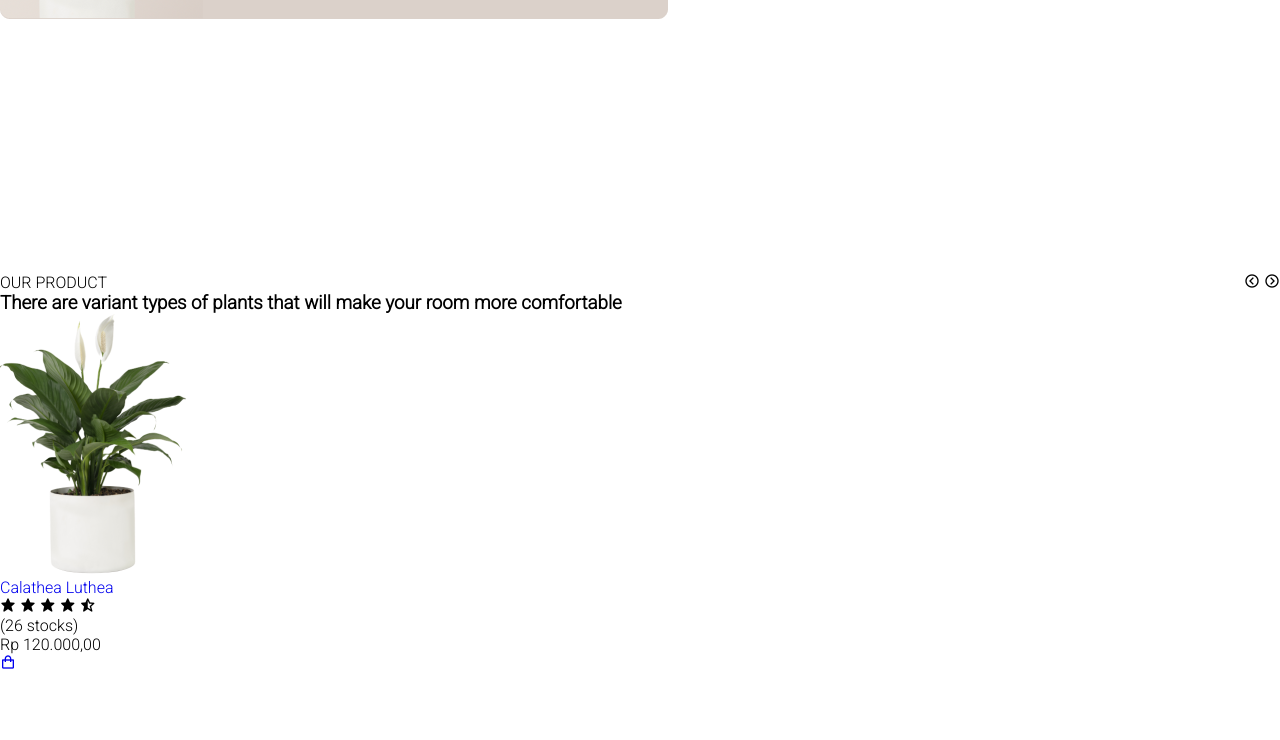
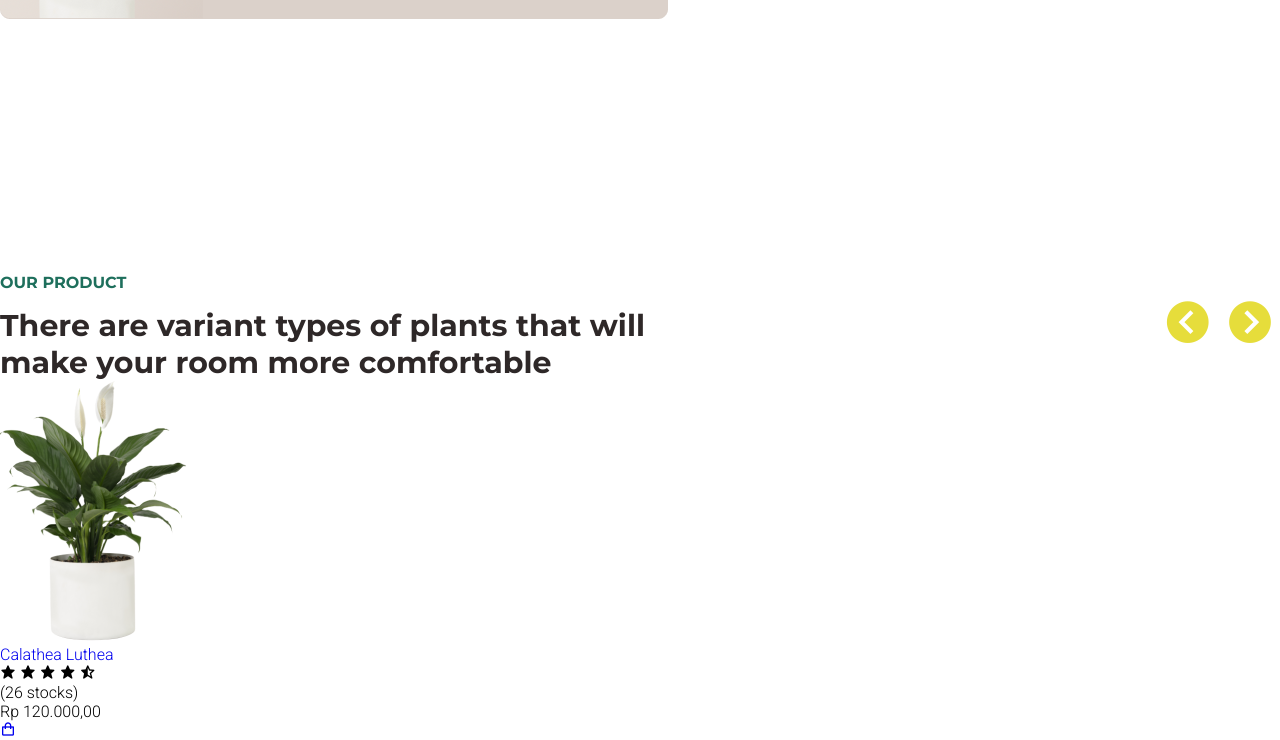
Before and after one commit to djdaantruong/ytb-website, a website: page Slicing-plant-shop/index.html in a window 1280 px wide. Shown: the part 3125-3865 px from the top of the page. Before the commit the page ends 3798 px from the top, so only its background shows below. Drawn offline with nearby package versions, Linux system fonts and the light colour scheme.

Commit message:
start product section

```diff
--- a/Slicing-plant-shop/css/style.css
+++ b/Slicing-plant-shop/css/style.css
@@ -3,6 +3,7 @@
   --primary-color: #1e6f5c;
   --btn-color: #e6dd3b;
   --heading-color: #ece7b4;
+  --black-color: #2e2828;
 
   /* font */
   --heading-font: 'Montserrat', sans-serif;
@@ -370,6 +371,32 @@
 .product .row1 {
   display: flex;
   justify-content: space-between;
+  align-items: center;
+}
+
+.product .row1 .label {
+  font-family: var(--heading-font);
+  font-weight: 600;
+  color: var(--primary-color);
+}
+
+.product .row1 .heading {
+  font-family: var(--heading-font);
+  font-weight: 600;
+  font-size: 30px;
+  color: var(--black-color);
+  margin-top: 15px;
+  max-width: 735px;
+}
+
+.product .row1 .btn-slider {
+  margin: 0 5px;
+  font-size: 50px;
+  color: var(--btn-color);
+}
+
+.product .row1 .btn-slider i {
+  cursor: pointer;
 }
 /* Product End */
 
--- a/Slicing-plant-shop/index.html
+++ b/Slicing-plant-shop/index.html
@@ -199,8 +199,8 @@
             </h3>
           </div>
           <div class="btn-slider">
-            <i class="bx bx-chevron-left-circle"></i>
-            <i class="bx bx-chevron-right-circle"></i>
+            <i class="bx bxs-chevron-left-circle"></i>
+            <i class="bx bxs-chevron-right-circle"></i>
           </div>
         </div>
         <div class="row2">
```
